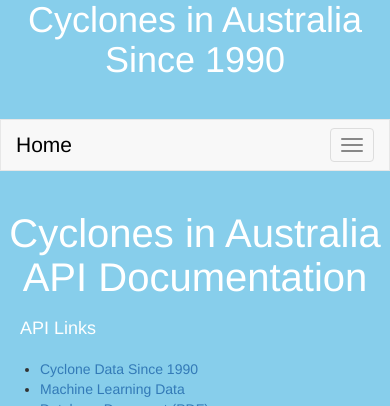
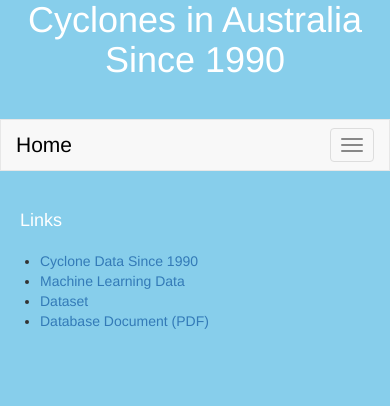
Before and after one commit to LiteshSamji/Cyclone-Australia, a Flask app: template templates/api.html in a window 390 px wide; the page is wider, and only the part inside the window is pictured. Shown: the part 50-456 px from the top of that part. After the commit the page ends 379 px from the top of that part, so only its background shows below. Run offline with Flask 2, Linux system fonts and the light colour scheme; the template is opened without the code that fills it, so the values that code supplies are empty; parts of the project's set-up code (start-up, migrations or seed data) failed here and were passed over; some libraries are stand-ins or nearby versions.

Commit message:
flask route update

```diff
--- a/templates/api.html
+++ b/templates/api.html
@@ -35,9 +35,8 @@
                 <ul class="nav navbar-nav" style="font-size:      1.5em;">
                   <li> <a style="color: black" href="plots">Plots</a></li>
                   <!-- <li><a style="color: black" href="#">Maps</a></li> -->
-                  <li><a style="color: black" href="api">API</a></li>
                   <li><a style="color: black" href="ml">Machine Learning</a></li>
-                  <li><a style="color: black" href="aboutus">About Us</a></li>
+                  <li><a style="color: black" href="api">Project Scope</a></li>
                   </li>
                 </ul>
               </div><!-- /.navbar-collapse -->
@@ -45,42 +44,16 @@
           </nav>
         <div class="row">
           <div class="col-md-12">
-            <h2 style="font-size: 40px; color: white;text-align: center;">Cyclones in Australia API Documentation</h2>
-            <h4 style="margin-top: 50px;color: white;margin: 20px;">API Links</h4>
+           <h4 style="margin-top: 50px;color: white;margin: 20px;">Links</h4>
           </div>
           <div class="col-md-2 col-sm-12">
             <ul>
               <li><a href="api/cyclones"> Cyclone Data Since 1990</a></li>
               <li><a href="api/mldata">Machine Learning Data</a></li>
+              <li><a href="http://www.bom.gov.au/cyclone/tropical-cyclone-knowledge-centre/databases/">Dataset</a></li>
               <li><a href="../static/images/Database_Structure.pdf">Database Document (PDF)</a></li>
-          </ul>
+            </ul>
           </div>
-          <div class="col-md-9 col-sm-12">
-            <ul>
-              <li style="list-style: none;">
-                <p><b>Note: The 0 values and the null values have been removed</b></p>
-                <a href="https://chrome.google.com/webstore/detail/json-formatter/bcjindcccaagfpapjjmafapmmgkkhgoa?hl=en">Download JSON Viewer for Chrome</a>
-              </li>
-              <hr>
-              <li>
-                <a href="api/cyclones">Cyclone Data Since 1990</a>
-                <p>Route:  /api/cyclones</p>
-                <p>Cyclone Data Since 1990</p>
-                <h4>Example Output</h4>
-                <img src="../static/images/api_cyclones.png" max-height="500px">
-              </li>
-              <hr>
-              <li><a href="api/mldata">Machine Learning Data</a></li>
-              <p>Route:  /api/mldata</p>
-                <p>Machine Learning Data</p>
-                <h4>Example Output</h4>
-                <img src="../static/images/api_mldata.png" max-height="500px">
-              <hr>
-          </div>
-            <div class="col-md-12" style="text-align: center;color:white;">
-                <div id="plot"></div>
-            </div>
-        </div>
 
         <!-- Data Analysis -->
   <div class="container-fluid bg-3 text-center" style table, th, td {
@@ -92,7 +65,6 @@
     <script src="https://cdnjs.cloudflare.com/ajax/libs/d3/5.5.0/d3.min.js"></script>
 
     <script src="https://cdn.plot.ly/plotly-latest.min.js"></script>
-    <script src="{{ url_for('static', filename='js/app.js') }}"></script>
-</body>
+ </body>
 
 </html>
```
